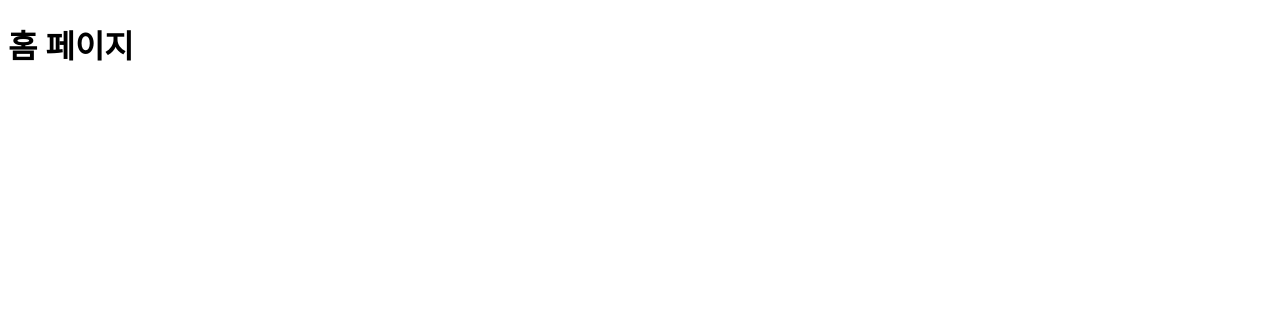
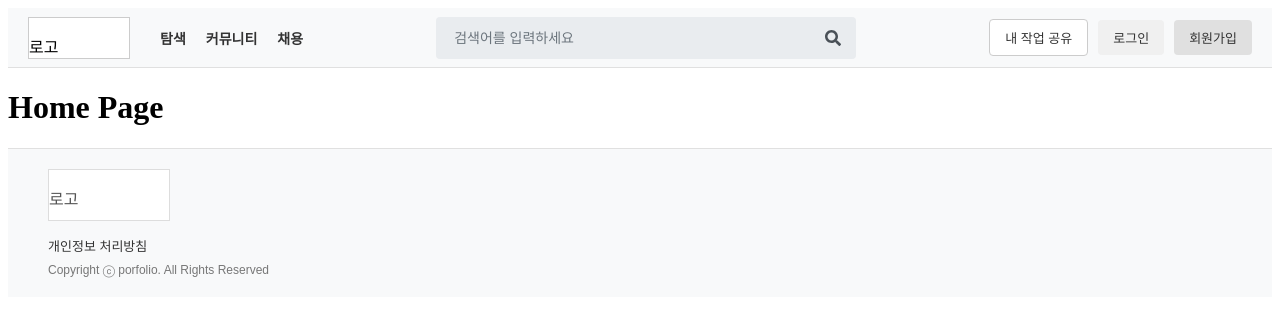
Before and after one commit to SMU-LIKELION-PROJECT-TEAM-2/resume-portfolio-frontend, a React app: page / in a window 1280 px wide. Shown: the top 316 px of the page. Built offline with nearby package versions, Linux system fonts and the light colour scheme; the HTML template or start-up script is replaced by a standard one.

Commit message:
#1 Header, Footer 구현

```diff
--- a/package.json
+++ b/package.json
@@ -5,6 +5,7 @@
   "dependencies": {
     "react": "^19.1.0",
     "react-dom": "^19.1.0",
+    "react-icons": "^5.5.0",
     "react-router-dom": "^7.6.1",
     "web-vitals": "^5.0.2"
   },
--- /dev/null
+++ b/src/Layout/Footer/Footer.jsx
@@ -0,0 +1,22 @@
+import React from 'react';
+import './FooterStyles.css'; // CSS 파일을 임포트합니다.
+
+const Footer = () => {
+  return (
+    <footer className="footer-container">
+      <div className="footer-content">
+        <div className="footer-logo-placeholder">
+          <p>로고</p>
+        </div>
+        <div className="footer-links">
+          <a href="#privacy" className="footer-link">개인정보 처리방침</a>
+        </div>
+        <div className="footer-copyright">
+          <p>Copyright ⓒ porfolio. All Rights Reserved</p>
+        </div>
+      </div>
+    </footer>
+  );
+};
+
+export default Footer;
--- /dev/null
+++ b/src/Layout/Footer/FooterStyles.css
@@ -0,0 +1,49 @@
+.footer-container {
+  background-color: #f8f9fa;
+  padding: 20px 40px;
+  border-top: 1px solid #e0e0e0;
+  font-family: Arial, sans-serif;
+  color: #555;
+  display: flex;
+  justify-content: flex-start;
+  align-items: flex-start;
+  min-height: 100px;
+  box-sizing: border-box;
+}
+
+.footer-content {
+  display: flex;
+  flex-direction: column;
+  align-items: flex-start;
+}
+
+.footer-logo-placeholder {
+  width: 120px;
+  height: 50px;
+  background-color: #ffffff;
+  border: 1px solid #dddddd;
+  margin-bottom: 15px;
+}
+
+.footer-links {
+  margin-bottom: 8px;
+}
+
+.footer-link {
+  text-decoration: none;
+  color: #333;
+  font-size: 13px;
+}
+
+.footer-link:hover {
+  text-decoration: underline;
+}
+
+.footer-copyright {
+  font-size: 12px;
+  color: #777;
+}
+
+.footer-copyright p {
+  margin: 0;
+}
--- /dev/null
+++ b/src/Layout/Header/Header.jsx
@@ -0,0 +1,35 @@
+import React from 'react';
+import './HeaderStyles.css';
+import { FaSearch } from 'react-icons/fa';
+
+const Header = () => {
+  return (
+    <header className="header-container">
+      <div className="header-left">
+        <div className="logo">
+          <p>로고</p>
+        </div>
+        <nav className="navigation">
+          <a href="#exploration" className="nav-link">탐색</a>
+          <a href="#community" className="nav-link">커뮤니티</a>
+          <a href="#jobs" className="nav-link">채용</a>
+        </nav>
+      </div>
+      <div className="header-center">
+        <div className="search-bar">
+          <input type="text" placeholder="검색어를 입력하세요" className="search-input" />
+          <button type="button" className="search-button">
+            <FaSearch />
+          </button>
+        </div>
+      </div>
+      <div className="header-right">
+        <button type="button" className="action-button share-work">내 작업 공유</button>
+        <button type="button" className="action-button login">로그인</button>
+        <button type="button" className="action-button signup">회원가입</button>
+      </div>
+    </header>
+  );
+};
+
+export default Header;
--- /dev/null
+++ b/src/Layout/Header/HeaderStyles.css
@@ -0,0 +1,120 @@
+.header-container {
+  display: flex;
+  justify-content: space-between;
+  align-items: center;
+  padding: 10px 20px;
+  background-color: #f8f9fa;
+  border-bottom: 1px solid #e0e0e0;
+  font-family: Arial, sans-serif;
+  height: 60px;
+  box-sizing: border-box;
+}
+
+.header-left {
+  display: flex;
+  align-items: center;
+}
+
+.logo {
+  width: 100px;
+  height: 40px;
+  background-color: #ffffff;
+  border: 1px solid #cccccc;
+  margin-right: 30px;
+}
+
+.navigation {
+  display: flex;
+  gap: 20px;
+}
+
+.nav-link {
+  text-decoration: none;
+  color: #333;
+  font-size: 14px;
+  font-weight: bold;
+}
+
+.nav-link:hover {
+  color: #007bff;
+}
+
+.header-center {
+  flex-grow: 1;
+  display: flex;
+  justify-content: center;
+  padding: 0 20px;
+}
+
+.search-bar {
+  display: flex;
+  align-items: center;
+  background-color: #e9ecef;
+  border-radius: 4px;
+  padding: 5px 10px;
+  width: 100%;
+  max-width: 400px;
+}
+
+.search-input {
+  border: none;
+  outline: none;
+  background-color: transparent;
+  flex-grow: 1;
+  padding: 8px;
+  font-size: 14px;
+}
+
+.search-input::placeholder {
+  color: #6c757d;
+}
+
+.search-button {
+  background: none;
+  border: none;
+  color: #495057;
+  cursor: pointer;
+  padding: 5px;
+  display: flex;
+  align-items: center;
+  justify-content: center;
+}
+
+.search-button svg {
+  font-size: 16px;
+}
+
+.header-right {
+  display: flex;
+  align-items: center;
+  gap: 10px;
+}
+
+.action-button {
+  padding: 8px 15px;
+  border: none;
+  border-radius: 4px;
+  cursor: pointer;
+  font-size: 13px;
+  font-weight: 500;
+}
+
+.share-work {
+  background-color: #ffffff;
+  color: #333;
+  border: 1px solid #cccccc;
+}
+
+.login {
+  background-color: #f0f0f0;
+  color: #333;
+}
+
+.signup {
+  background-color: #e0e0e0;
+  color: #333;
+}
+
+.action-button:hover {
+  opacity: 0.8;
+}
--- a/src/pages/Home.jsx
+++ b/src/pages/Home.jsx
@@ -1,4 +1,13 @@
-function Home() {
-  return <h1>홈 페이지</h1>;
+import React from "react";
+import Header from "../Layout/Header/Header";
+import Footer from "../Layout/Footer/Footer";
+
+export default function Home() {
+  return (
+    <div>
+      <Header />
+      <h1>Home Page</h1>
+      <Footer />
+    </div>
+  )
 }
-export default Home;
```
Also changed, not shown: 1 other file (tests, documents, lock files or other folders).
